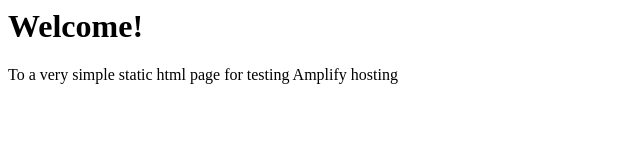
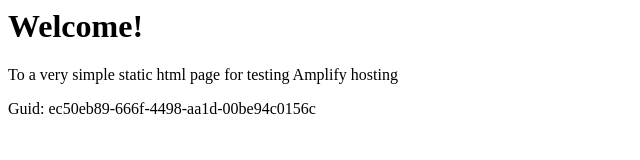
Before and after one commit to aws-aemilia-syd/Github-PR-Commit-Integration-Test-DoNotTouch-v0-preprod-ap-southeast-2, a website: page src/index.html in a window 1280 px wide. Shown: the whole page, without its empty margins (0-640 px from the left). Drawn offline with Linux system fonts and the light colour scheme.

Commit message:
commit from integ tests

```diff
--- a/src/index.html
+++ b/src/index.html
@@ -1,3 +1,5 @@
+
+
 <html lang="en">
 
 <head>
@@ -10,6 +12,6 @@
 <body>
     <h1>Welcome!</h1>
     <p>To a very simple static html page for testing Amplify hosting</p>
-</body>
+    <p>Guid: ec50eb89-666f-4498-aa1d-00be94c0156c</p></body>
 
 </html>
```
